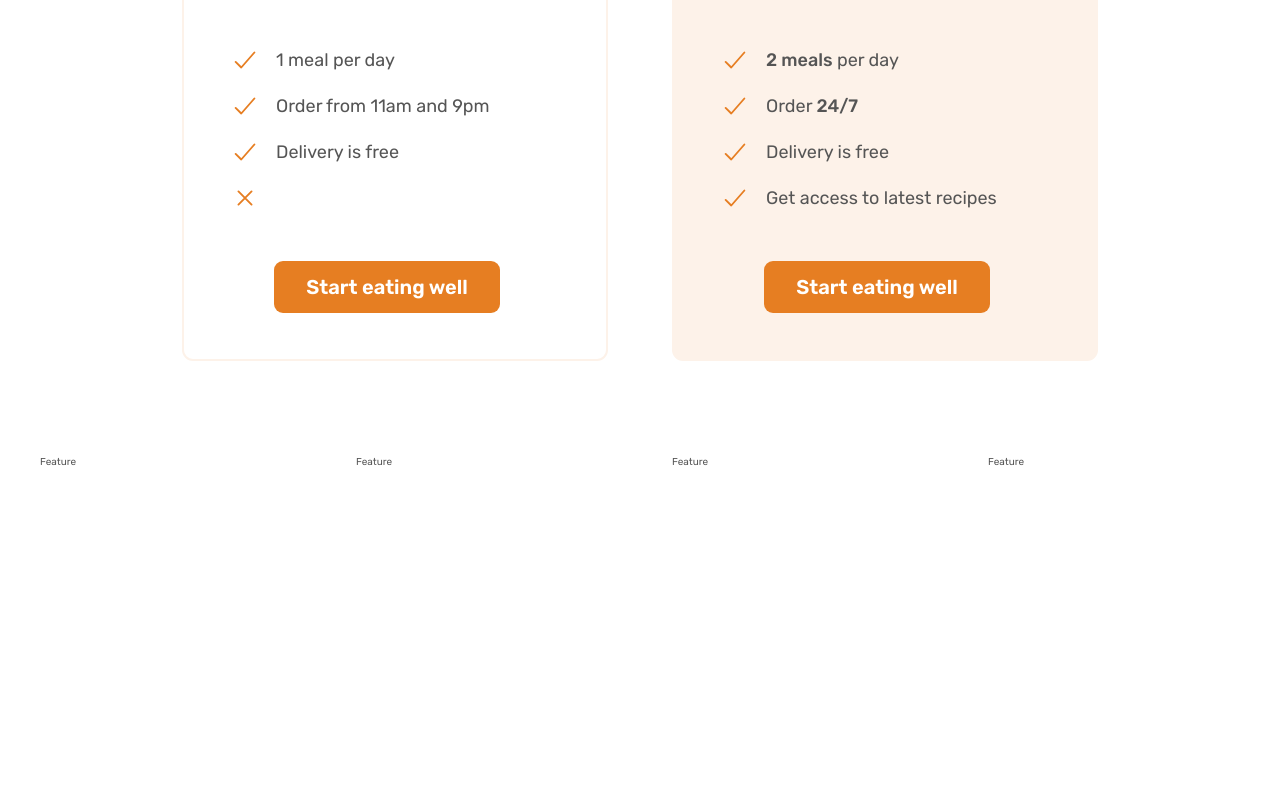
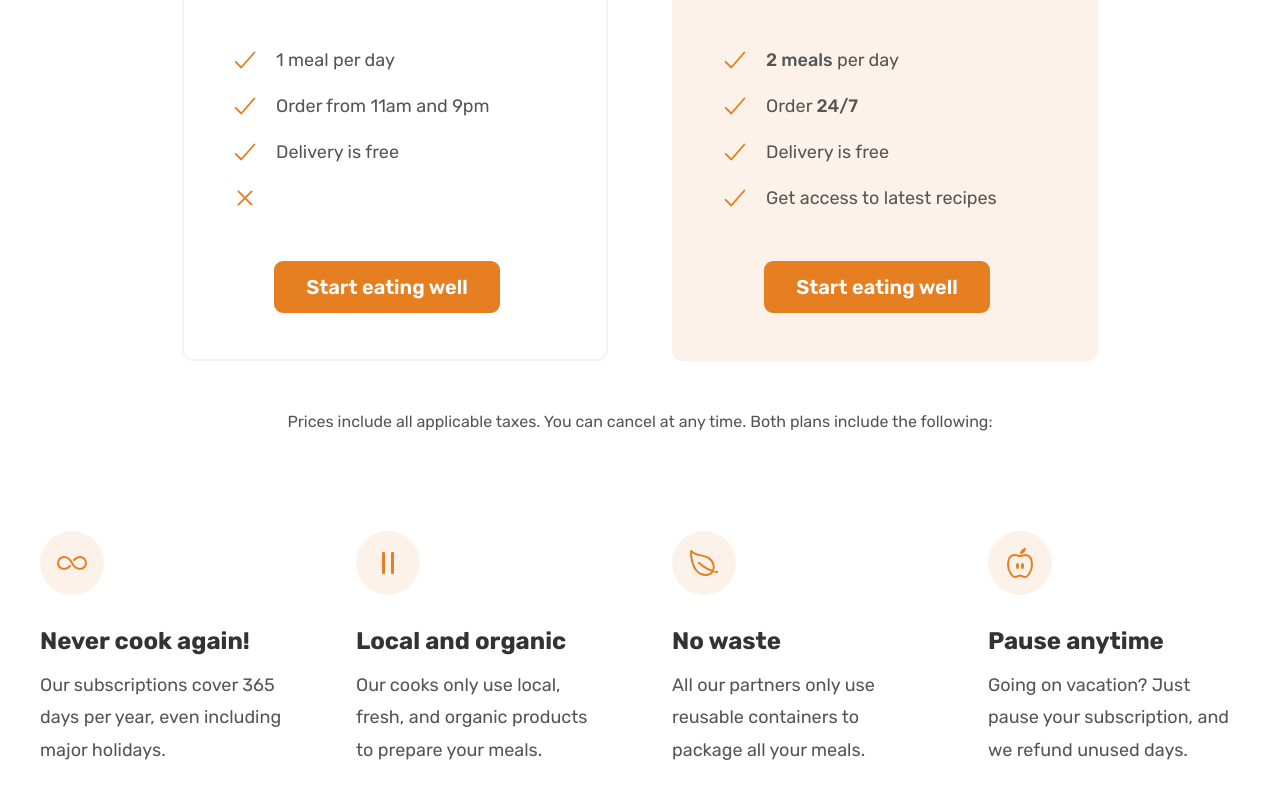
Before and after one commit to salmansaleem2/omnifood-project-v2.0, a plain HTML site: page index.html in a window 1280 px wide. Shown: the part 5168-5966 px from the top of the page. Before the commit the page ends 5731 px from the top, so only its background shows below. Drawn offline with nearby package versions, Linux system fonts and the light colour scheme.

Commit message:
added feature section

```diff
--- a/css/style.css
+++ b/css/style.css
@@ -431,3 +431,35 @@
   text-align: center;
   margin-top: 4.8rem;
 }
+
+/*****************************/
+/* FEATURE SECTION */
+/*****************************/
+.feature {
+}
+
+.plan-details {
+  line-height: 1.6;
+  text-align: center;
+  font-size: 1.6rem;
+}
+
+.feature-icon {
+  color: #e67e22;
+  height: 3.2rem;
+  width: 3.2rem;
+  background-color: #fdf2e9;
+  margin-bottom: 3.2rem;
+  padding: 1.6rem;
+  border-radius: 50%;
+}
+.feature-title {
+  font-size: 2.4rem;
+  color: #333;
+  font-weight: 700;
+  margin-bottom: 1.6rem;
+}
+.feature-text {
+  font-size: 1.8rem;
+  line-height: 1.8;
+}
--- a/index.html
+++ b/index.html
@@ -321,7 +321,7 @@
         <span class="subheading">Pricing</span>
         <h2 class="heading-secondary">Eating well without breaking the bank</h2>
       </div>
-      <div class="container grid grid--2-cols">
+      <div class="container grid grid--2-cols margin-right-md ">
         <div class="pricing-plan pricing-plan--starter">
           <header class="plan-header">
             <p class="plan-name">starter</p>
@@ -375,12 +375,39 @@
           </div>
         </div>
       </div>
+      <div class="container  grid">
+        <aside class="plan-details">Prices include all applicable taxes. You can cancel at any time. Both plans include
+          the following:</aside>
+      </div>
 
       <div class="container grid grid--4-cols">
-        <div class="feature">Feature</div>
-        <div class="feature">Feature</div>
-        <div class="feature">Feature</div>
-        <div class="feature">Feature</div>
+        <div class="feature">
+          <ion-icon class="feature-icon" name="infinite-outline"></ion-icon>
+          <p class="feature-title">Never cook again!</p>
+          <p class="feature-text">
+            Our subscriptions cover 365 days per year, even including major holidays.</p>
+        </div>
+        <div class="feature">
+          <ion-icon class="feature-icon" name="pause-outline"></ion-icon>
+          <p class="feature-title">Local and organic</p>
+          <p class="feature-text">
+            Our cooks only use local, fresh, and organic products to prepare your meals.</p>
+        </div>
+        <div class="feature">
+          <ion-icon class="feature-icon" name="leaf-outline"></ion-icon>
+          <p class="feature-title">No waste</p>
+          <p class="feature-text">
+            All our partners only use reusable containers to package all your meals.</p>
+        </div>
+        <div class="feature">
+          <ion-icon class="feature-icon" name="nutrition-outline"></ion-icon>
+
+
+          <p class="feature-title">Pause anytime</p>
+          <p class="feature-text">
+            Going on vacation? Just pause your subscription, and we refund unused days.</p>
+        </div>
+
       </div>
     </section>
 
```
